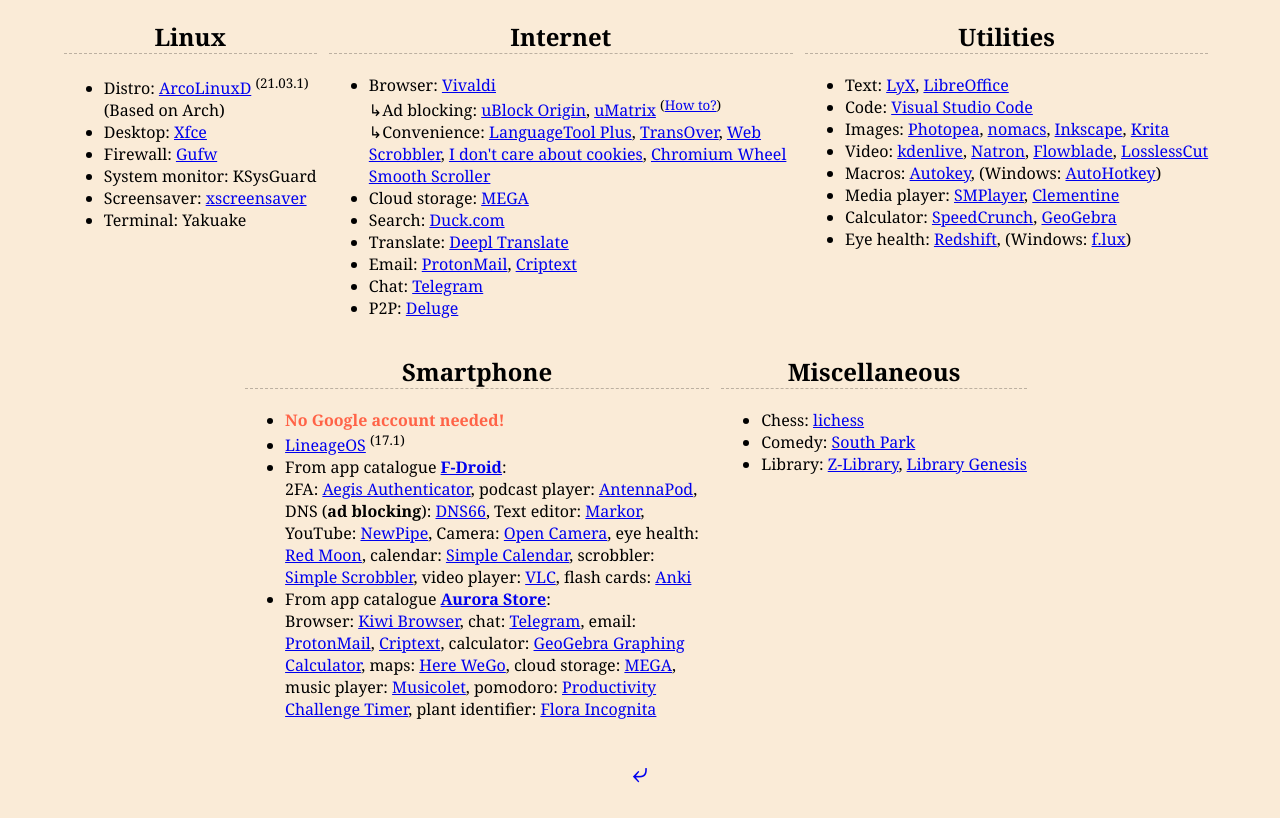
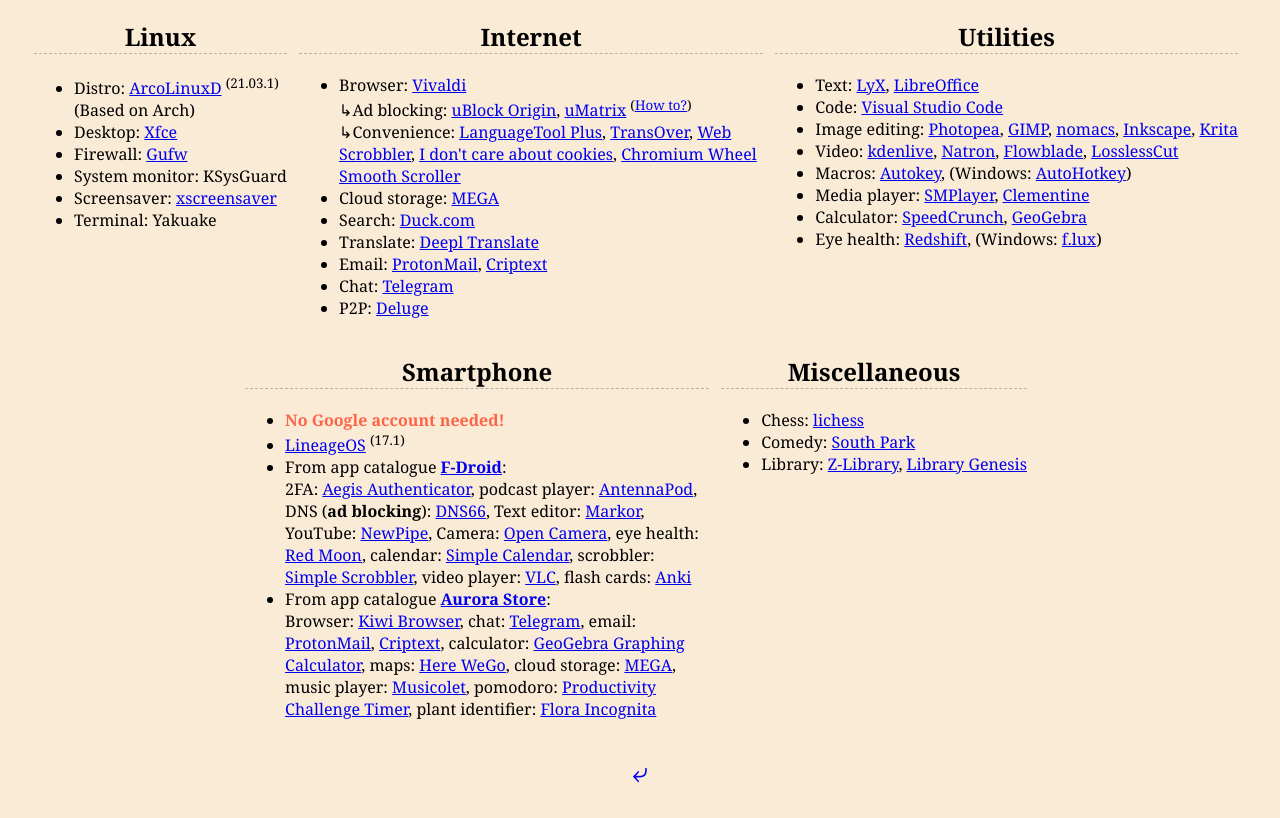
Before and after one commit to Blackadderrr/facebroek.github.io, a plain HTML site: page file/software.html in a window 1280 px wide. Shown: the part 86-904 px from the top of the page. Drawn offline with Linux system fonts and the light colour scheme.

Commit message:
adds GIMP

```diff
--- a/file/software.html
+++ b/file/software.html
@@ -53,7 +53,7 @@
     <ul>
       <li>Text: <a href="https://www.lyx.org/">LyX</a>, <a href="https://www.libreoffice.org/download/">LibreOffice</a></li>
       <li>Code: <a href="https://code.visualstudio.com">Visual Studio Code</a></li>
-      <li>Images: <a href="https://www.photopea.com/">Photopea</a>, <a href="https://nomacs.org/">nomacs</a>, <a href="https://inkscape.org/">Inkscape</a>, <a href="https://krita.org/">Krita</a></li>
+      <li>Image editing: <a href="https://www.photopea.com/">Photopea</a>, <a href="https://www.gimp.org/">GIMP</a>, <a href="https://nomacs.org/">nomacs</a>, <a href="https://inkscape.org/">Inkscape</a>, <a href="https://krita.org/">Krita</a></li>
       <li>Video: <a href="https://kdenlive.org">kdenlive</a>, <a href="https://natrongithub.github.io/">Natron</a>, <a href="https://jliljebl.github.io/flowblade/index.html" title="Flowblade video editor">Flowblade</a>, <a href="https://github.com/mifi/lossless-cut" title="Simple and ultra fast cross platform tool for lossless trimming/cutting of video and audio files.">LosslessCut</a></li>
       <li>Macros: <a href="https://github.com/autokey/autokey">Autokey</a>, (Windows: <a href="https://www.autohotkey.com/">AutoHotkey</a>)</li>
       <li>Media player: <a href="https://www.smplayer.info/">SMPlayer</a>, <a href="https://www.clementine-player.org/">Clementine</a></li>
```
